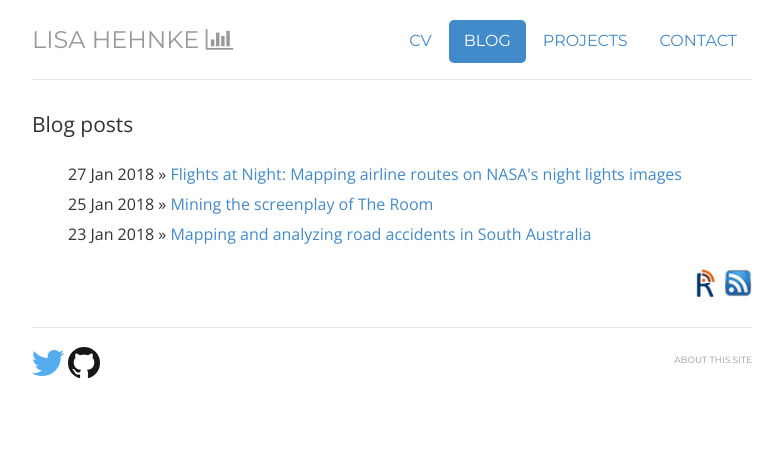
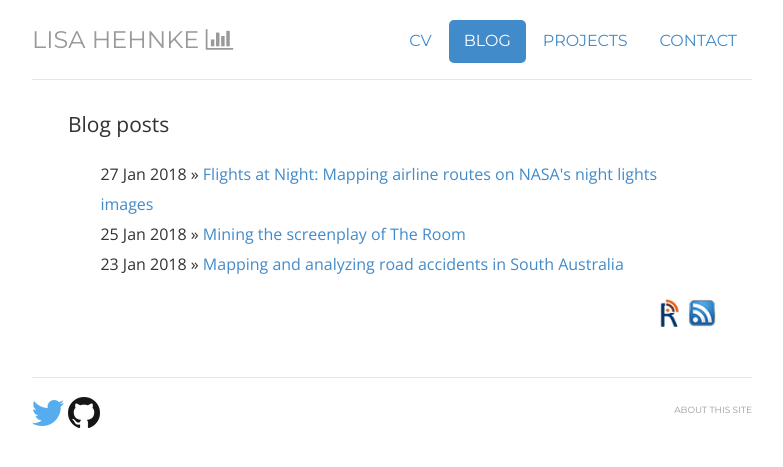
Before and after one commit to lhehnke/lhehnke.github.io, a Jekyll site: the page built from notes/index.html, in a window 1280 px wide. Shown: the top 467 px of the page, without its empty margins (248-1031 px from the left). Built offline with Jekyll 4.4.1, drawn with Linux system fonts in a browser that asks for light colours; nearby versions of some CDN libraries.

Commit message:
Fix style

```diff
--- a/css/style.css
+++ b/css/style.css
@@ -46,7 +46,7 @@ ul.listnotes { margin: 0 auto; }
 ul.listnotes li {line-height: 30px; }
 
 /* Note */
-.note, .contact, .about, .error, .swatches { width: 90%; margin: 0 auto; line-height: 26px; }
+.notes, .contact, .about, .error, .swatches { width: 90%; margin: 0 auto; line-height: 26px; }
 .note h2.date, .swatch-log h2.date { font-size: 24.5px; font-weight: 300; font-style: italic; }
 
 /* Swatches */
--- a/notes/index.html
+++ b/notes/index.html
@@ -9,7 +9,7 @@ contact: passive
 description: Data science blog by Lisa Hehnke, a researcher turned data scientist, psych student, and aviation enthusiast from Hamburg, Germany. Her posts mainly focus on spatial analyses, computational social science, and serial killers.
 ---
 
-<div class="posts">
+<div class="notes">
 
   <p class="lead">Blog posts</p>
 
```
